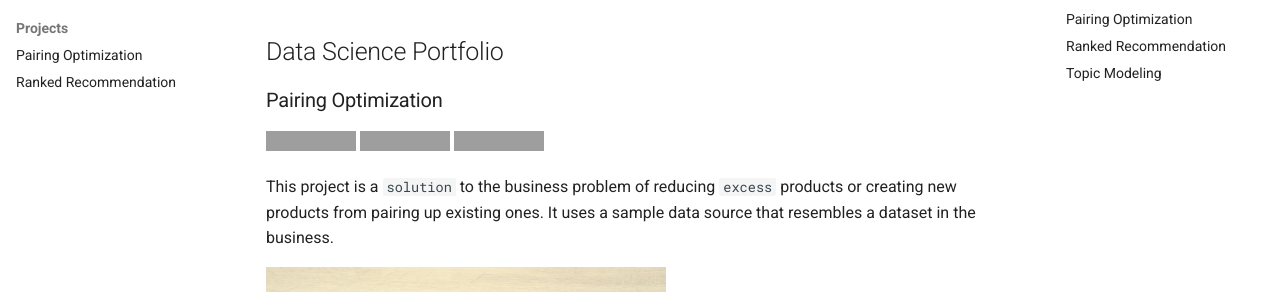
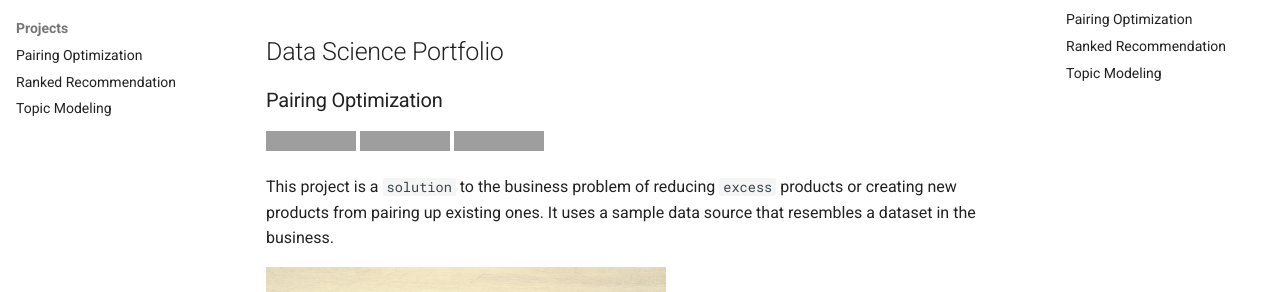
Before and after one commit to cesarservin/cesarservin.github.io, an MkDocs documentation site: the page built from docs/index.md, in a window 1280 px wide and 900 px high. Shown: the part 146-438 px from the top of the window. Built offline with MkDocs 1.6.1 and Material for MkDocs 9.7.7, drawn with Linux system fonts in a browser that asks for light colours; nearby versions of some CDN libraries; library files that are not in the unit come from our copies; grey boxes are pictures that could not be loaded.

Commit message:
fix: mkdocs add page and index break

```diff
--- a/docs/index.md
+++ b/docs/index.md
@@ -25,8 +25,6 @@
 
 <br>
 
-<br>
-
 ### Topic Modeling
 
 [![View Project](https://img.shields.io/badge/Material-View_Project-purple?logo=MaterialforMKDOCS)](https://cesarservin.com/topic_modeling/index.html)
--- a/mkdocs.yml
+++ b/mkdocs.yml
@@ -102,5 +102,6 @@
   - Projects:
     - Pairing Optimization: https://cesarservin.com/pairing_optimization/index.html
     - Ranked Recommendation: https://cesarservin.com/ranked_recommendation/index.html
+    - Topic Modeling: https://cesarservin.com/topic_modeling/index.html
   # - Projects:
   #     - 'Project': page2.md  # A markdown file for documenting the package structure
```
